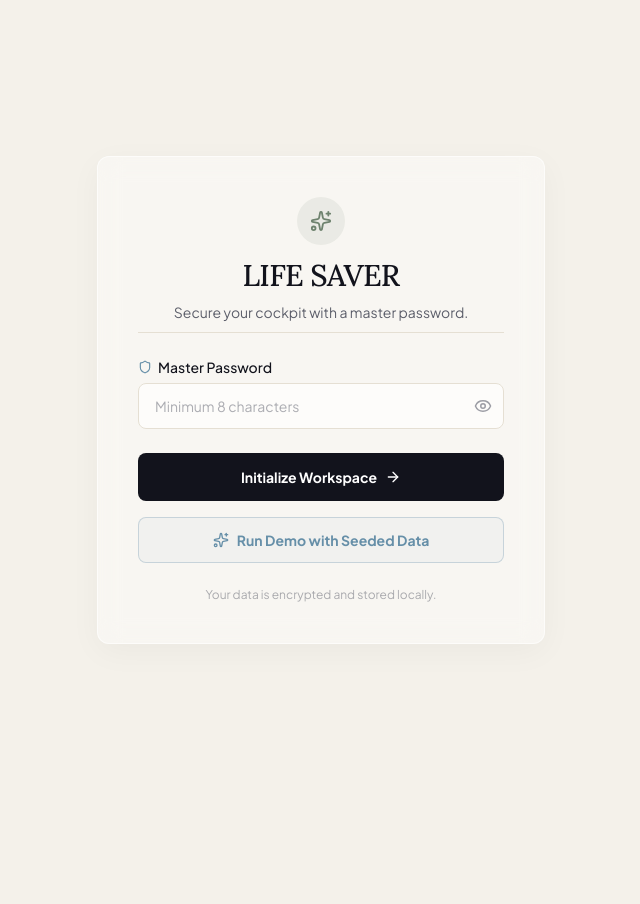
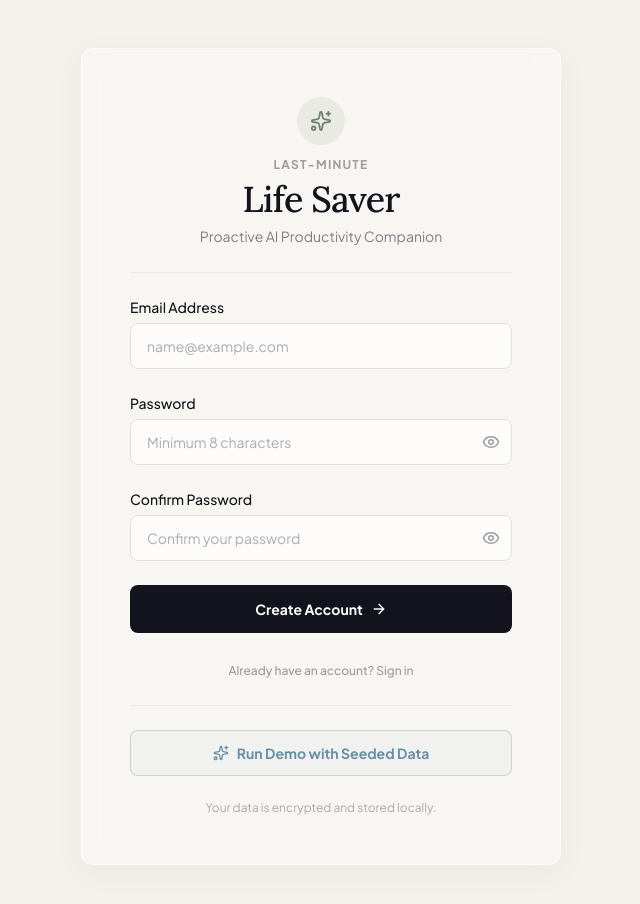
Before and after one commit to amri-03/vibe-2-ship-last-minute-lifesaver, a React (Vite) app in the folder frontend/: page / in a window 1280 px wide. Shown: the top 904 px of the page, without its empty margins (319-959 px from the left). Before the commit the page ends 800 px from the top, so only its background shows below. Built offline with nearby package versions, Linux system fonts and the light colour scheme; no server answers.

Commit message:
refactor(frontend): implement stacked brand header, dual-state auth gateway, and password clearing hygiene

```diff
--- a/frontend/src/components/Dashboard/SettingsModal.tsx
+++ b/frontend/src/components/Dashboard/SettingsModal.tsx
@@ -52,7 +52,7 @@ export default function SettingsModal({ isOpen, onClose }: SettingsModalProps) {
     setMessage(null)
 
     let keyToSave = geminiKey.trim()
-    if (keyToSave && !keyToSave.startsWith('AIzaSy')) {
+    if (keyToSave) {
       keyToSave = 'AIzaSy' + keyToSave
     }
 
--- a/frontend/src/pages/Gateway.tsx
+++ b/frontend/src/pages/Gateway.tsx
@@ -2,10 +2,8 @@ import { useState, useEffect, useCallback } from 'react'
 import {
   Eye,
   EyeOff,
-  Shield,
   Sparkles,
   ArrowRight,
-  Lock,
   Loader2,
   CheckCircle2,
   AlertCircle,
@@ -13,10 +11,8 @@ import {
 import { useAuth } from '../hooks/useAuth'
 
 /* ──────────────────────────────────────────────────────────
-   Gateway.tsx — Onboarding & Lock Screen
-   States:
-     A) First-Time Setup  (setupCompleted === false)
-     B) Lock Screen       (setupCompleted === true, !isAuthenticated)
+   Gateway.tsx — Onboarding & Multi-User Authentication
+   Dual-State Layout: Sign In and Registration
    ────────────────────────────────────────────────────────── */
 
 // ── Validation helpers ─────────────────────────────────────
@@ -102,20 +98,39 @@ export default function Gateway() {
   } = useAuth()
 
   // ── Form state ───────────────────────────────────────────
+  const [email, setEmail] = useState('')
   const [masterPassword, setMasterPassword] = useState('')
+  const [confirmPassword, setConfirmPassword] = useState('')
+  const [isRegistering, setIsRegistering] = useState(false)
   const [submitting, setSubmitting] = useState(false)
   const [formError, setFormError] = useState<string | null>(null)
 
   // ── Touched state (show errors only after interaction) ───
   const [passwordTouched, setPasswordTouched] = useState(false)
 
-  // Wiping password cache on mount and cleanup
+  // Initialize registration state based on setupCompleted
+  useEffect(() => {
+    setIsRegistering(!setupCompleted)
+  }, [setupCompleted])
+
+  // Password Hygiene: wiping password caches on mount and cleanup
   useEffect(() => {
     setMasterPassword('')
+    setConfirmPassword('')
     return () => {
       setMasterPassword('')
+      setConfirmPassword('')
     }
   }, [])
+
+  // Toggle state with password hygiene clearing
+  const handleToggleState = () => {
+    setIsRegistering((prev) => !prev)
+    setMasterPassword('')
+    setConfirmPassword('')
+    setPasswordTouched(false)
+    setFormError(null)
+  }
 
   // Sync contextual errors to form errors
   useEffect(() => {
@@ -127,14 +142,26 @@ export default function Gateway() {
   // ── Derived validation ───────────────────────────────────
   const passwordError = passwordTouched ? validatePassword(masterPassword) : null
 
-  const isSetupValid = validatePassword(masterPassword) === null
-  const isLoginValid = validatePassword(masterPassword) === null
-
   const handleSetup = useCallback(
     async (e: React.FormEvent) => {
       e.preventDefault()
       setPasswordTouched(true)
-      if (!isSetupValid) return
+
+      if (!email.trim()) {
+        setFormError('Email Address is required.')
+        return
+      }
+
+      const pwErr = validatePassword(masterPassword)
+      if (pwErr) {
+        setFormError(pwErr)
+        return
+      }
+
+      if (masterPassword !== confirmPassword) {
+        setFormError('Passwords do not match.')
+        return
+      }
 
       setSubmitting(true)
       setFormError(null)
@@ -146,14 +173,24 @@ export default function Gateway() {
         setSubmitting(false)
       }
     },
-    [masterPassword, isSetupValid, setup],
+    [email, masterPassword, confirmPassword, setup],
   )
 
   const handleLogin = useCallback(
     async (e: React.FormEvent) => {
       e.preventDefault()
       setPasswordTouched(true)
-      if (!isLoginValid) return
+
+      if (!email.trim()) {
+        setFormError('Email Address is required.')
+        return
+      }
+
+      const pwErr = validatePassword(masterPassword)
+      if (pwErr) {
+        setFormError(pwErr)
+        return
+      }
 
       setSubmitting(true)
       setFormError(null)
@@ -165,7 +202,7 @@ export default function Gateway() {
         setSubmitting(false)
       }
     },
-    [masterPassword, isLoginValid, login],
+    [email, masterPassword, login],
   )
 
   const handleRunDemo = useCallback(async () => {
@@ -215,7 +252,6 @@ export default function Gateway() {
     )
   }
 
-  // ── Render ───────────────────────────────────────────────
   return (
     <div className="min-h-screen bg-canvas flex items-center justify-center px-4 py-12">
       {/* Subtle background texture */}
@@ -231,43 +267,57 @@ export default function Gateway() {
       {/* ── Glassmorphic Card ─────────────────────────────── */}
       <div
         className="
-          relative z-10 max-w-md w-full
+          relative z-10 max-w-[480px] w-full
           bg-white/40 border border-white/60
-          p-10 rounded-xl
+          p-12 rounded-xl
           shadow-[0_8px_32px_rgba(28,25,23,0.04)]
           backdrop-blur-md
         "
       >
-        {!setupCompleted ? (
-          /* ════════════════════════════════════════════════
-             STATE A — First-Time Onboarding
-             ════════════════════════════════════════════════ */
-          <>
-            <form onSubmit={handleSetup} className="space-y-6">
         {/* Brand header */}
-            <div className="text-center space-y-2 mb-2">
+        <div className="text-center space-y-1.5 mb-6">
           <div className="inline-flex items-center justify-center w-12 h-12 rounded-full bg-sage/10 mb-3">
             <Sparkles size={22} className="text-sage" />
           </div>
-              <h1 className="font-lora text-3xl font-medium tracking-tight text-ink">
-                LIFE SAVER
+          <p className="font-jakarta text-xs font-semibold uppercase tracking-widest text-charcoal/60">
+            LAST-MINUTE
+          </p>
+          <h1 className="font-lora text-4xl font-medium tracking-tight text-ink">
+            Life Saver
           </h1>
-              <p className="font-jakarta text-sm text-charcoal leading-relaxed">
-                Secure your cockpit with a master password.
+          <p className="font-jakarta text-sm text-charcoal/80 leading-relaxed truncate whitespace-nowrap">
+            Proactive AI Productivity Companion
           </p>
         </div>
 
         {/* Divider */}
-            <div className="h-px bg-paper-border" />
+        <div className="h-px bg-paper-border/60 mb-6" />
 
-            {/* Master Password */}
+        {isRegistering ? (
+          /* ════════════════════════════════════════════════
+             Registration State
+             ════════════════════════════════════════════════ */
+          <form onSubmit={handleSetup} className="space-y-6">
             <div>
-              <FormLabel htmlFor="setup-password">
-                <span className="flex items-center gap-1.5">
-                  <Shield size={14} className="text-horizon" />
-                  Master Password
-                </span>
-              </FormLabel>
+              <FormLabel htmlFor="email">Email Address</FormLabel>
+              <input
+                id="email"
+                type="email"
+                value={email}
+                onChange={(e) => setEmail(e.target.value)}
+                placeholder="name@example.com"
+                required
+                className="
+                  w-full rounded-lg border border-paper-border bg-white/60 px-4 py-3
+                  font-jakarta text-sm text-ink placeholder-charcoal/50
+                  outline-none transition-all duration-200
+                  focus:ring-2 focus:ring-horizon/30 focus:border-horizon
+                "
+              />
+            </div>
+
+            <div>
+              <FormLabel htmlFor="setup-password">Password</FormLabel>
               <PasswordInput
                 id="setup-password"
                 value={masterPassword}
@@ -277,6 +327,19 @@ export default function Gateway() {
                 }}
                 placeholder="Minimum 8 characters"
                 error={passwordError}
+              />
+            </div>
+
+            <div>
+              <FormLabel htmlFor="confirm-password">Confirm Password</FormLabel>
+              <PasswordInput
+                id="confirm-password"
+                value={confirmPassword}
+                onChange={(v) => {
+                  setConfirmPassword(v)
+                }}
+                placeholder="Confirm your password"
+                error={null}
               />
             </div>
 
@@ -308,63 +371,37 @@ export default function Gateway() {
                 <Loader2 size={18} className="animate-spin" />
               ) : (
                 <>
-                  Initialize Workspace
+                  Create Account
                   <ArrowRight size={16} />
                 </>
               )}
             </button>
           </form>
-
-          <button
-            type="button"
-            onClick={handleRunDemo}
-            disabled={submitting}
-            className="
-              w-full flex items-center justify-center gap-2 mt-4
-              rounded-lg border border-horizon/30 bg-horizon/5 px-4 py-3
-              font-jakarta text-sm font-semibold text-horizon
-              transition-all duration-300
-              hover:bg-horizon/10 hover:-translate-y-px hover:shadow-sm
-              active:translate-y-0
-              disabled:opacity-50 disabled:pointer-events-none
-            "
-          >
-            <Sparkles size={16} />
-            Run Demo with Seeded Data
-          </button>
-        </>
         ) : (
           /* ════════════════════════════════════════════════
-             STATE B — Lock Screen
+             Sign In State
              ════════════════════════════════════════════════ */
           <form onSubmit={handleLogin} className="space-y-6">
-            {/* Brand header */}
-            <div className="text-center space-y-2 mb-2">
-              <div className="inline-flex items-center justify-center w-12 h-12 rounded-full bg-horizon/10 mb-3">
-                <Lock size={22} className="text-horizon" />
-              </div>
-              <h1 className="font-lora text-3xl font-medium tracking-tight text-ink">
-                LIFE SAVER
-              </h1>
-              <p className="font-jakarta text-xs font-medium uppercase tracking-widest text-charcoal/70">
-                Locked
-              </p>
-              <p className="font-jakarta text-sm text-charcoal leading-relaxed pt-1">
-                Enter your master password to unlock your workspace.
-              </p>
+            <div>
+              <FormLabel htmlFor="email">Email Address</FormLabel>
+              <input
+                id="email"
+                type="email"
+                value={email}
+                onChange={(e) => setEmail(e.target.value)}
+                placeholder="name@example.com"
+                required
+                className="
+                  w-full rounded-lg border border-paper-border bg-white/60 px-4 py-3
+                  font-jakarta text-sm text-ink placeholder-charcoal/50
+                  outline-none transition-all duration-200
+                  focus:ring-2 focus:ring-horizon/30 focus:border-horizon
+                "
+              />
             </div>
 
-            {/* Divider */}
-            <div className="h-px bg-paper-border" />
-
-            {/* Master Password */}
             <div>
-              <FormLabel htmlFor="login-password">
-                <span className="flex items-center gap-1.5">
-                  <Shield size={14} className="text-horizon" />
-                  Master Password
-                </span>
-              </FormLabel>
+              <FormLabel htmlFor="login-password">Password</FormLabel>
               <PasswordInput
                 id="login-password"
                 value={masterPassword}
@@ -405,13 +442,48 @@ export default function Gateway() {
                 <Loader2 size={18} className="animate-spin" />
               ) : (
                 <>
-                  Unlock Workspace
+                  Sign In
                   <ArrowRight size={16} />
                 </>
               )}
             </button>
           </form>
         )}
+
+        {/* Toggle Link */}
+        <div className="mt-6 text-center">
+          <button
+            type="button"
+            onClick={handleToggleState}
+            className="text-xs text-charcoal/60 hover:text-ink font-medium font-jakarta transition-colors"
+          >
+            {isRegistering
+              ? 'Already have an account? Sign in'
+              : 'New here? Create an account'}
+          </button>
+        </div>
+
+        {/* Divider */}
+        <div className="h-px bg-paper-border/50 my-6" />
+
+        {/* Seed Demo Button */}
+        <button
+          type="button"
+          onClick={handleRunDemo}
+          disabled={submitting}
+          className="
+            w-full flex items-center justify-center gap-2
+            rounded-lg border border-horizon/30 bg-horizon/5 px-4 py-3
+            font-jakarta text-sm font-semibold text-horizon
+            transition-all duration-300
+            hover:bg-horizon/10 hover:-translate-y-px hover:shadow-sm
+            active:translate-y-0
+            disabled:opacity-50 disabled:pointer-events-none
+          "
+        >
+          <Sparkles size={16} />
+          Run Demo with Seeded Data
+        </button>
 
         {/* Footer */}
         <p className="mt-6 text-center text-xs text-charcoal/50 font-jakarta">
```
Lines whose indentation alone changed are shown as unchanged.
